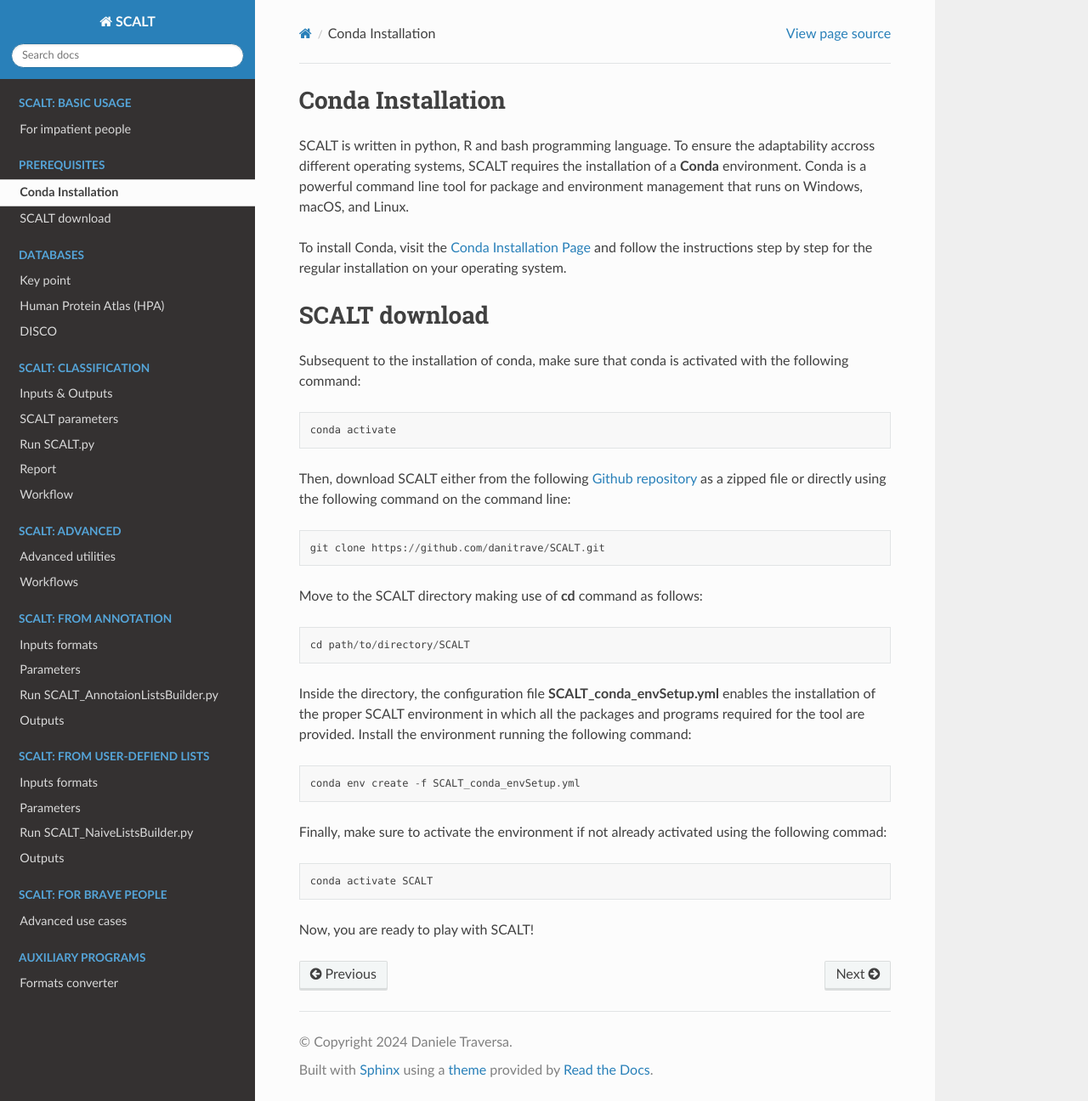
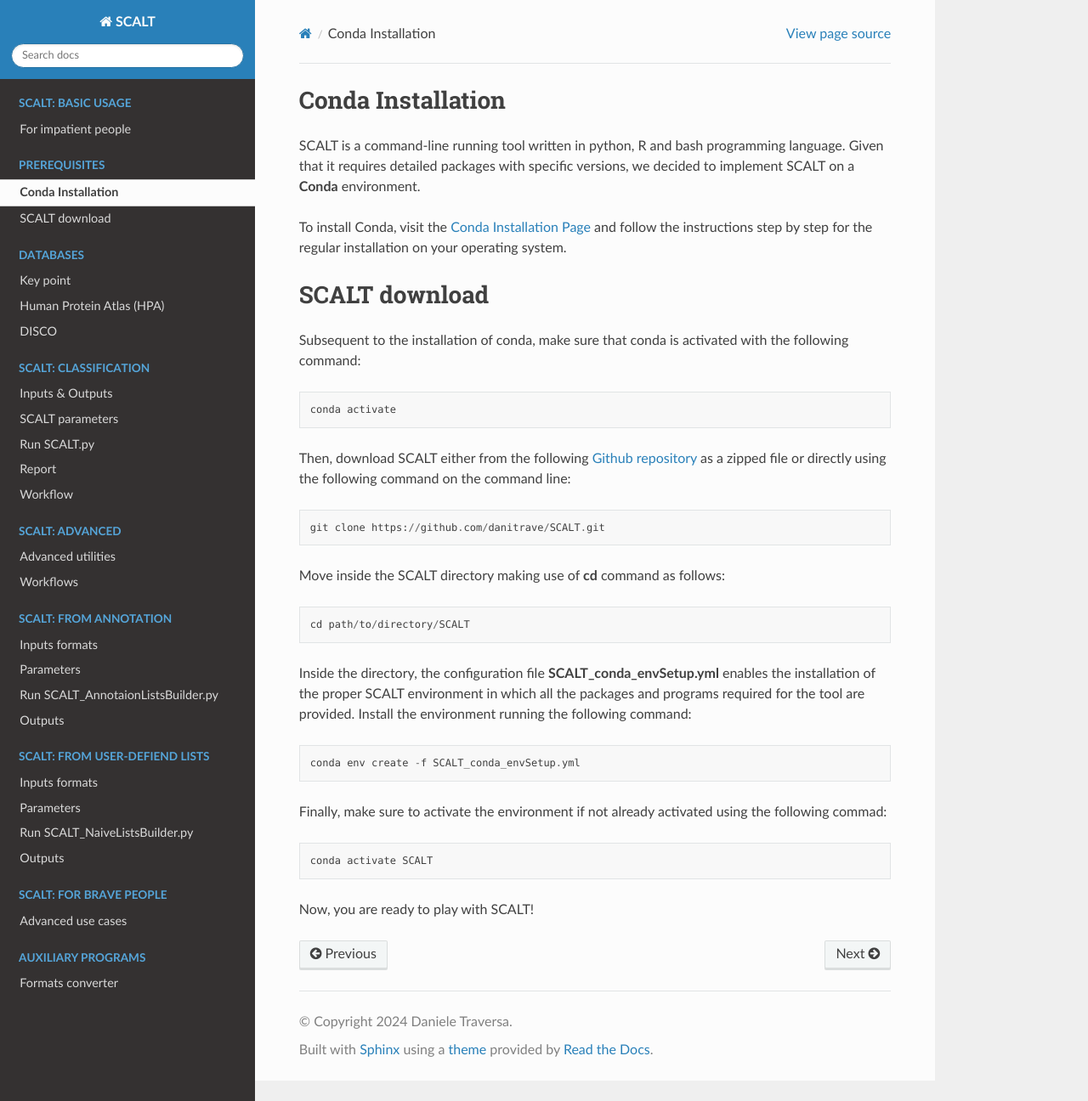
Before and after one commit to danitrave/SCALT, a Sphinx documentation site: the page built from docs/source/prerequisites.rst, in a window 1280 px wide and 1296 px high. Shown: the whole window at 85% size. Built offline with Sphinx 7.4.7 and the Read the Docs theme 3.1.0, drawn with Linux system fonts in a browser that asks for light colours.

Commit message:
Update prerequisites.rst

```diff
--- a/docs/source/prerequisites.rst
+++ b/docs/source/prerequisites.rst
@@ -1,7 +1,8 @@
 Conda Installation
 =====
 
-SCALT is written in python, R and bash programming language. To ensure the adaptability accross different operating systems, SCALT requires the installation of a **Conda** environment. Conda is a powerful command line tool for package and environment management that runs on Windows, macOS, and Linux.
+SCALT is a command-line running tool written in python, R and bash programming language.
+Given that it requires detailed packages with specific versions, we decided to implement SCALT on a **Conda** environment.
 
 To install Conda, visit the `Conda Installation Page <https://conda.io/projects/conda/en/latest/user-guide/install/index.html>`_ and follow the instructions step by step for the regular installation on your operating system.
 
@@ -22,7 +23,7 @@ Then, download SCALT either from the following `Github repository <https://githu
   git clone https://github.com/danitrave/SCALT.git
 
 
-Move to the SCALT directory making use of **cd** command as follows:
+Move inside the SCALT directory making use of **cd** command as follows:
 
 ::
 
```
